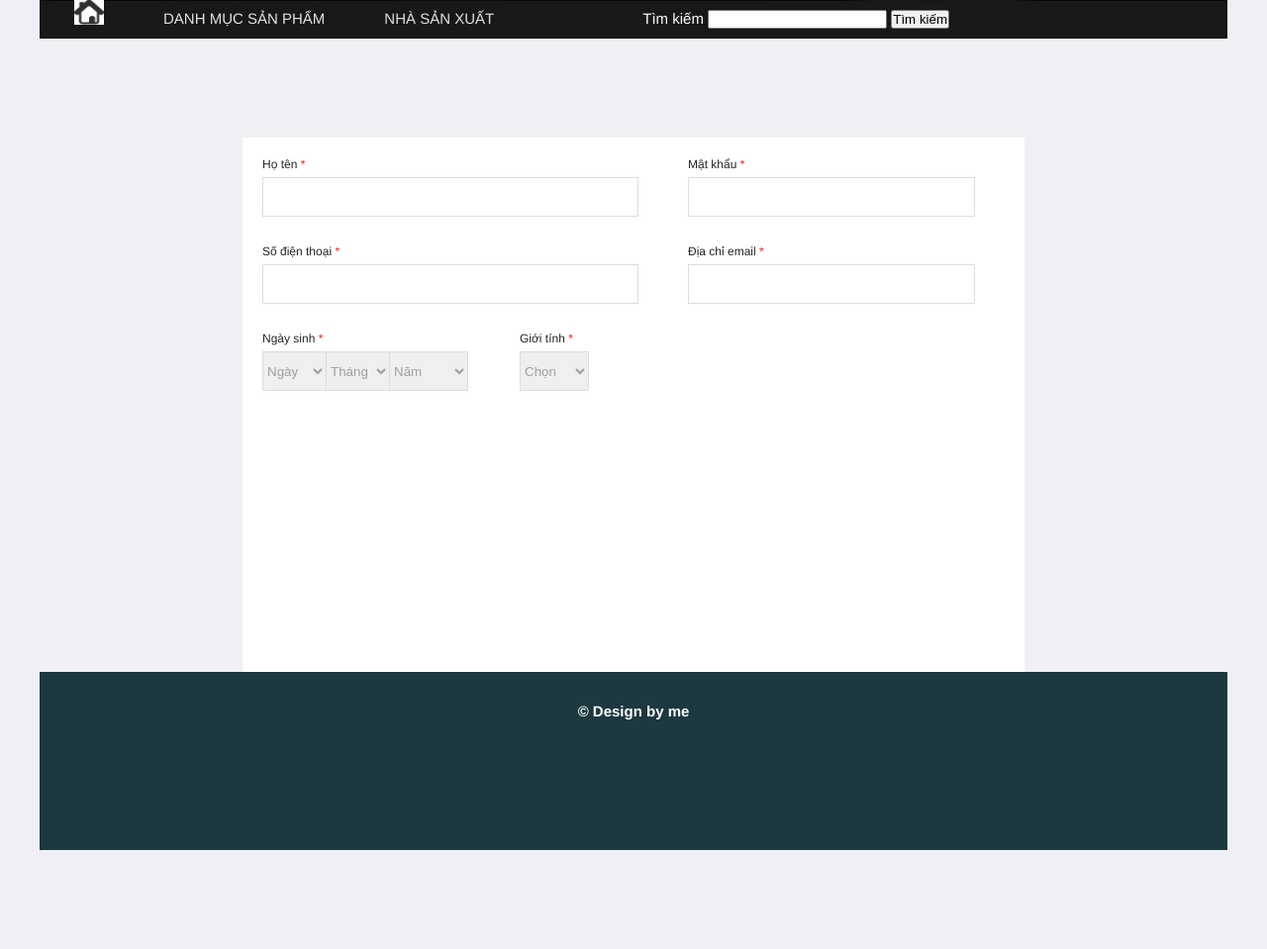
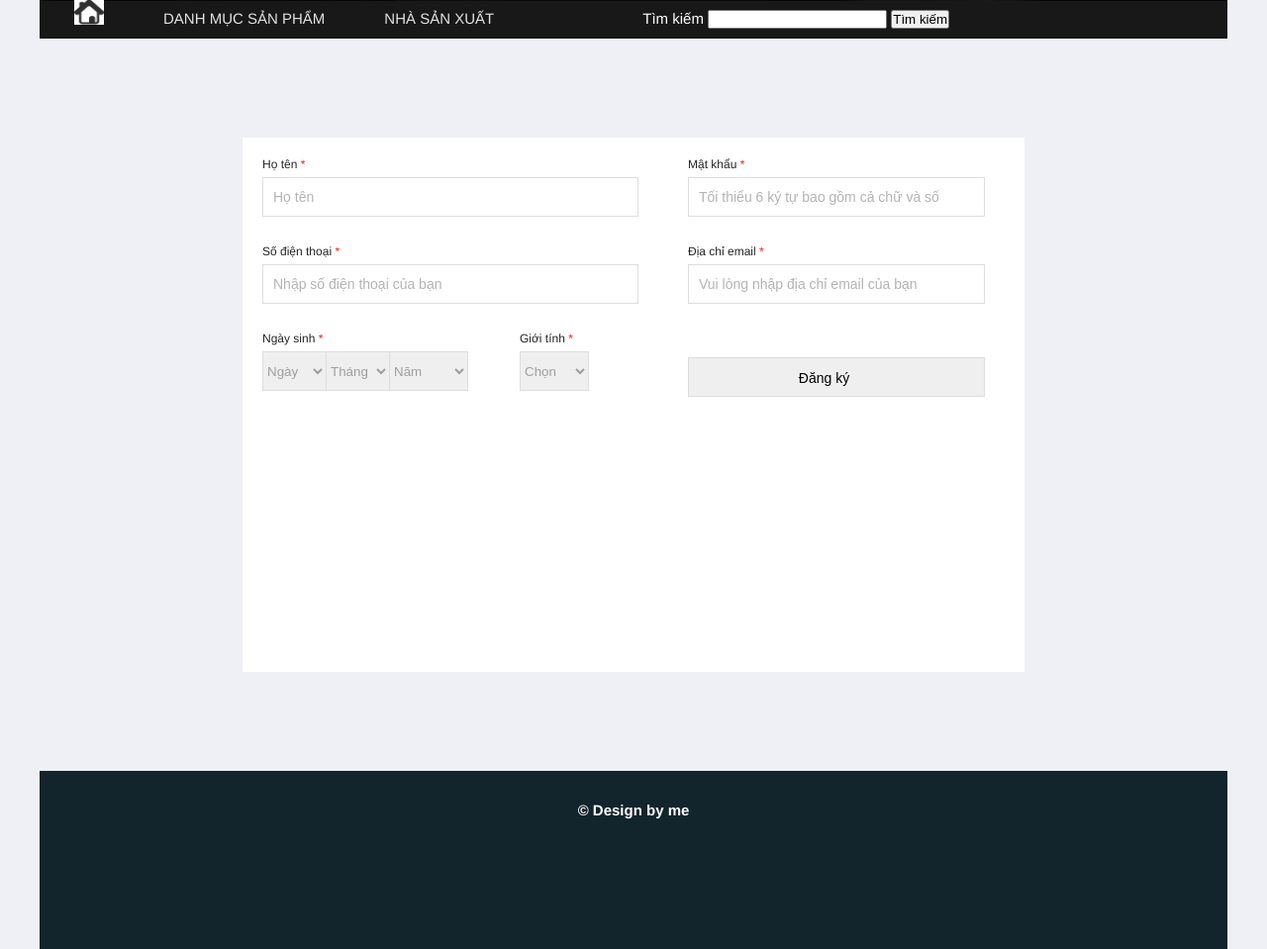
Before and after one commit to imanphung/ecommerce-camera, a PHP site: page /index.php?xem=dangky in a window 1280 px wide. Shown: the part 319-1278 px from the top of the page at 99% size. Before the commit the page ends 1178 px from the top, so only its background shows below. Run offline with PHP 8.4, Linux system fonts and the light colour scheme; data that the repository does not hold is empty; some libraries are stand-ins or nearby versions.

Commit message:
first commit

```diff
--- a/DoAn/css/style.css
+++ b/DoAn/css/style.css
@@ -114,7 +114,7 @@ body{
     text-align: center;
     clear: both;
     color: #FFF;
-    background: rgb(29, 56, 63);
+    background: rgb(18, 36, 44);
     line-height: 80px;
 }
 .timkiem{
@@ -209,6 +209,7 @@ body{
     width: 100%;
     background: #eff0f5;
     padding-top: 100px;
+    padding-bottom: 100px;
 }
 .boxreg{
     width: 750px;
@@ -223,12 +224,23 @@ body{
 }
 
 .boxreg-r{
-    width: 290px;
+    width: 300px;
     float: left ;
     margin-left: 50px;
 }
 .boxreg-input{
     width: 100%;
+}
+.boxreg-input-eror{
+    border: 1px solid #f44336;
+    box-sizing: border-box;
+    width: 100%;
+    font-size: 14px;
+    height: 40px;
+    line-height: 40px;
+    padding: 0 35px 0 10px;
+    margin-bottom: 2px;
+    outline: none;
 }
 .boxreg-input p{
     font-size: 12px;
@@ -239,10 +251,10 @@ body{
     display: block;
     margin-bottom: 5px;
 }
-.boxreg-input input{
+.normal{
     box-sizing: border-box;
     width: 100%;
-    border: 1px solid #ddd;
+    border:1px solid #ddd;
     font-size: 14px;
     height: 40px;
     line-height: 40px;
@@ -250,12 +262,26 @@ body{
     margin-bottom: 2px;
     outline: none;
 }
+.clicktext{
+    box-sizing: border-box;
+    width: 100%;
+    border: 1px solid rgb(165, 165, 165);
+    font-size: 14px;
+    height: 40px;
+    line-height: 40px;
+    padding: 0 35px 0 10px;
+    margin-bottom: 2px;
+    outline: none;
+}
+.boxreg-input input::placeholder{
+    color: #b3b3b3;
+}
 .boxreg-input span{
     min-height: 16px;
     line-height: 16px;
     font-size: 12px;
     color: #f44336;
-    visibility: hidden;
+    visibility: visible;
     display: block;
     margin-bottom: 10px;
 }
@@ -264,6 +290,7 @@ body{
 }
 .boxreg-sex{
     float: left;
+    width: 115px;
 }
 .boxreg-birthday p{
     font-size: 12px;
@@ -277,62 +304,78 @@ body{
 .input-birthday{
     width: 260px;
 }
+.input-birthday select option{
+    color:  rgb(31, 30, 30);
+}
 .input-birthday-day{
     float: left;
     width: 65px;
-}
-.input-birthday-day select{
-    width: 100%;
     height: 40px;
     border: 1px solid #ddd;
     color: #9e9e9e;
 }
-.input-birthday-day select option{
-    color:  rgb(31, 30, 30);
+.input-birthday-day-eror{
+    float: left;
+    width: 65px;
+    height: 40px;
+    border: 1px solid #f44336;
+    color: #9e9e9e;
 }
 .input-birthday-month{
     float: left;
     width: 65px;
     margin-left: -1px;
-}
-.input-birthday-month select{
-    width: 100%;
     height: 40px;
     border: 1px solid #ddd;
     color: #9e9e9e;
 }
-.input-birthday-month select option{
-    color:  rgb(31, 30, 30);
+.input-birthday-month-eror{
+    float: left;
+    width: 65px;
+    margin-left: -1px;
+    height: 40px;
+    border: 1px solid #f44336;
+    color: #9e9e9e;
 }
 .input-birthday-year{
     float: left;
     width: 80px;
     margin-left: -1px;
-}
-.input-birthday-year select{
-    width: 100%;
     height: 40px;
     border: 1px solid #ddd;
     color: #9e9e9e;
 }
-.input-birthday-year select option{
-    color: rgb(31, 30, 30);
+.input-birthday-year-eror{
+    float: left;
+    width: 80px;
+    margin-left: -1px;
+    height: 40px;
+    border: 1px solid #f44336;
+    color: #9e9e9e;
 }
 .label{
     color: #fa1b0b;
 }
 .input-sex{
     width: 70px;
-}
-.input-sex select {
-    width: 100%;
     height: 40px;
     border: 1px solid #ddd;
     color: #9e9e9e;
 }
-.input-sex select option {
+.input-sex-eror{
+    width: 70px;
+    height: 40px;
+    border: 1px solid #f44336;
+    color: #9e9e9e;
+}
+.boxreg-sex select option {
     color: rgb(31, 30, 30);
 }
 .input-sex select option:hover {
     background: rgb(160, 5, 5);
 }
+.recaptcha{
+    font-size: 12px;
+    color: #ff424f;
+    margin-top: 5px;
+}
--- a/DoAn/index.php
+++ b/DoAn/index.php
@@ -3,17 +3,20 @@
         Name: Phùng Thanh An
         Create Date-Time: 5/11/2018 -- 21:10
     -->
+    <?php session_start();
+    ?>
     <!DOCTYPE html PUBLIC "-//W3C//DTD XHTML 1.0 Tansitional//EN" "http://www.w3.org/TR/xhtml1/DTD/xhtml1-transitional.dtd">
     <html xmlns="http://www.w3.org/1999/xhtml">
     <head>
         <meta http-equiv="Content-Type" content="text/html; charset=UTF-8" />
         <title>Camere máy ảnh chuyên nghiệp</title>
         <link rel="stylesheet" type="text/css" href="css/style.css">
+        <script src='https://www.google.com/recaptcha/api.js'></script>
     </head>
     <body>
         <div id="wrapper">
             <?php
-            include('js/js.php');
+            include('js/js.html');
             include('modules/config.php');
             include('modules/header.php');
             include('modules/menu-top.php');
--- /dev/null
+++ b/DoAn/js/js.html
@@ -0,0 +1,145 @@
+<script language="javascript">
+    function genderChanged(obj)
+    {
+        var value=obj.value;
+        if(value==''){
+            obj.style.color="#ddd";
+        }
+        else{
+            obj.style.color="#000";
+            obj.style.border= "1px solid #ddd";
+        }
+    }
+    function Hightlight_name(obj,flag){
+        var fullname= document.getElementById('fullname').value;
+        switch(flag){
+            case 1:
+            {
+            if(fullname==''){
+            obj.className="boxreg-input-eror";
+            document.getElementById('eror-name').innerHTML = "Bạn không thể bỏ trống chỗ này";
+            }
+            else{
+            document.getElementById('eror-name').innerHTML = "";
+            obj.className="normal";
+            }
+            break;
+            }
+            case 2:
+            {
+                document.getElementById('eror-name').innerHTML = "";
+                obj.className="clicktext";
+                break;
+            }
+        }
+    }
+    function Hightlight_phone(obj,flag){
+        var phonenumber= document.getElementById('phonenumber').value;
+        switch(flag){
+            case 1:
+            {
+            if(phonenumber==''){
+            obj.className="boxreg-input-eror";
+            document.getElementById('eror-phone').innerHTML = "Bạn không thể bỏ trống chỗ này";
+            }
+            else{
+            document.getElementById('eror-phone').innerHTML = "";
+            obj.className="normal";
+            }
+            break;
+            }
+            case 2:
+            {
+                document.getElementById('eror-phone').innerHTML = "";
+                obj.className="clicktext";
+                break;
+            }
+        }
+    }
+    function Hightlight_pass(obj,flag){
+        var pass= document.getElementById('pass').value;
+        switch(flag){
+            case 1:
+            {
+            if(pass==''){
+            obj.className="boxreg-input-eror";
+            document.getElementById('eror-pass').innerHTML = "Bạn không thể bỏ trống chỗ này";
+            }
+            else{
+            document.getElementById('eror-pass').innerHTML = "";
+            obj.className="normal";
+            }
+            break;
+            }
+            case 2:
+            {
+                document.getElementById('eror-pass').innerHTML = "";
+                obj.className="clicktext";
+                break;
+            }
+        }
+    }
+        function Hightlight_email(obj,flag){
+        var email= document.getElementById('email').value;
+        switch(flag){
+            case 1:
+            {
+            if(email==''){
+            obj.className="boxreg-input-eror";
+            document.getElementById('eror-email').innerHTML = "Bạn không thể bỏ trống chỗ này";
+            }
+            else{
+            document.getElementById('eror-email').innerHTML = "";
+            obj.className="normal";
+            }
+            break;
+            }
+            case 2:
+            {
+                document.getElementById('eror-email').innerHTML = "";
+                obj.className="clicktext";
+                break;
+            }
+        }
+    }
+    function validateForm(obj){
+        var fullname= document.getElementById('fullname').value;
+        var phonenumber= document.getElementById('phonenumber').value;
+        var pass= document.getElementById('pass').value;
+        var email= document.getElementById('email').value;
+        var day = document.getElementById('day').value;
+        var month = document.getElementById('month').value;
+        var year = document.getElementById('year').value;
+        var sex= document.getElementById('sex').value;
+        if(fullname=='' || phonenumber=='' || pass=='' || email==''||day==''||month==''||year==''||sex==''){
+            if(fullname==''){
+                Hightlight_name(obj.fullname,1);
+            }
+            if(phonenumber==''){
+                Hightlight_phone(obj.phonenumber,1);
+            }
+            if(pass==''){
+                Hightlight_pass(obj.pass,1);
+            }
+            if(email==''){
+                Hightlight_email(obj.email,1);
+            }
+            if(day==''){
+                obj.day.className="input-birthday-day-eror";
+            }
+            if(month==''){
+                obj.month.className="input-birthday-month-eror";
+            }
+            if(year==''){
+                obj.year.className="input-birthday-year-eror";
+            }
+            if(sex==''){
+                obj.sex.className="input-sex-eror";
+            }
+            return false;
+        }
+        else{
+            return true;
+        }
+    }
+</script>
--- a/DoAn/js/js.php
+++ /dev/null
@@ -1,12 +0,0 @@
-<script language="javascript">
-    function genderChanged(obj)
-    {
-        var value=obj.value;
-        if(value===''){
-            obj.style.color="#ddd";
-        }
-        else{
-             obj.style.color="#000";
-        }
-    }
-</script>
--- a/DoAn/modules/content/dangky.php
+++ b/DoAn/modules/content/dangky.php
@@ -1,23 +1,22 @@
 <div class="boxregister">
 <div class="boxreg">
-<form action="#" method="POST" name="register">
+<form action="modules/content/kiemtra.php" method="POST" name="register" onsubmit="return validateForm(this)">
     <div class="boxreg-l">
         <div class="boxreg-input">
             <p>Họ tên <label class="label">*</label></p>
-            <input type="text" name="phonenumber">
-            <span></span>
+            <input type="text" name="fullname" id="fullname" placeholder="Họ tên" class="normal" onblur="Hightlight_name(this,1)" onclick ="Hightlight_name(this,2)">
+            <span id="eror-name"></span>
         </div>
         <div class="boxreg-input">
             <p>Số điện thoại <label class="label">*</label></p>
-            <input type="text" name="phonenumber">
-            <span></span>
+            <input type="text" name="phonenumber" id="phonenumber" placeholder="Nhập số điện thoại của bạn" class="normal" onblur="Hightlight_phone(this,1)" onclick ="Hightlight_phone(this,2)">
+            <span id="eror-phone"></span>
         </div>
         <div class="boxreg-input">
             <div class="boxreg-birthday">
                 <p>Ngày sinh <label class="label">*</label></p>
                 <div class="input-birthday">
-                    <div class="input-birthday-day">
-                        <select name="day" onchange="genderChanged(this)">
+                    <select name="day" id="day" class="input-birthday-day" onchange="genderChanged(this)">
                             <option disabled="disabled" selected="selected" value="">Ngày</option>
                             <?php
                             $i=1;
@@ -30,9 +29,7 @@
                             $i++;
                             }?>
                     </select>
-                    </div>
-                    <div class="input-birthday-month">
-                    <select name="month" onchange="genderChanged(this)">
+                    <select name="month" id="month" class="input-birthday-month" onchange="genderChanged(this)">
                             <option disabled="disabled" selected="selected" value="">Tháng</option>
                             <?php
                             $i=1;
@@ -45,9 +42,7 @@
                             $i++;
                             }?>
                     </select>
-                    </div>
-                    <div class="input-birthday-year">
-                    <select name="year" onchange="genderChanged(this)">
+                    <select name="year" id="year" class="input-birthday-year" onchange="genderChanged(this)">
                         <option disabled="disabled" selected="selected" value="">Năm</option>
                         <?php
                         $date= getdate();
@@ -63,12 +58,9 @@
                     </select>
                 </div>
             </div>
-                <span></span>
-            </div>
             <div class="boxreg-sex">
                 <p>Giới tính <label class="label">*</label></p>
-                <div class="input-sex">
-                    <select name="sex" onchange="genderChanged(this)">
+                <select name="sex" id="sex" class="input-sex" onchange="genderChanged(this)">
                     <option disabled="disabled" selected="selected" value="">Chọn</option>
                     <option value="Nam">Nam</option>
                     <option value="Nu">Nữ</option>
@@ -76,17 +68,24 @@
             </div>
         </div>
     </div>
-    </div>
     <div class="boxreg-r">
         <div class="boxreg-input">
             <p>Mật khẩu <label class="label">*</label></p>
-            <input type="password" name="pass">
-            <span></span>
+            <input type="password" name="pass" id="pass" placeholder="Tối thiểu 6 ký tự bao gồm cả chữ và số" class="normal" onblur="Hightlight_pass(this,1)" onclick ="Hightlight_pass(this,2)">
+            <span id="eror-pass"></span>
         </div>
         <div class="boxreg-input">
             <p>Địa chỉ email <label class="label">*</label></p>
-            <input type="password" name="pass">
-            <span></span>
+            <input type="text" name="email" id="email" placeholder="Vui lòng nhập địa chỉ email của bạn" class="normal" onblur="Hightlight_email(this,1)" onclick ="Hightlight_email(this,2)">
+            <span id="eror-email"></span>
+        </div>
+        <div class="boxreg-input">
+            <div class="g-recaptcha" data-sitekey="6LcbLH4UAAAAADFFYuCo6glQHL2g47zY21YfB_LD"></div>
+            <div class="recaptcha"><?php if(isset($_SESSION['msg']) && isset($_GET['check'])) echo $_SESSION['msg'];?></div>
+            <span id="eror-recaptcha"></span>
+        </div>
+        <div class="boxreg-input">
+            <input type="submit" name="submit" value="Đăng ký" class="normal">
         </div>
     </div>
 </form>
```
Also changed, not shown: DoAn/modules/content/kiemtra.php (added, +19 -0 lines), DoAn/modules/content/quanlytaikhoan.php (added). Lines whose indentation alone changed are shown as unchanged.
